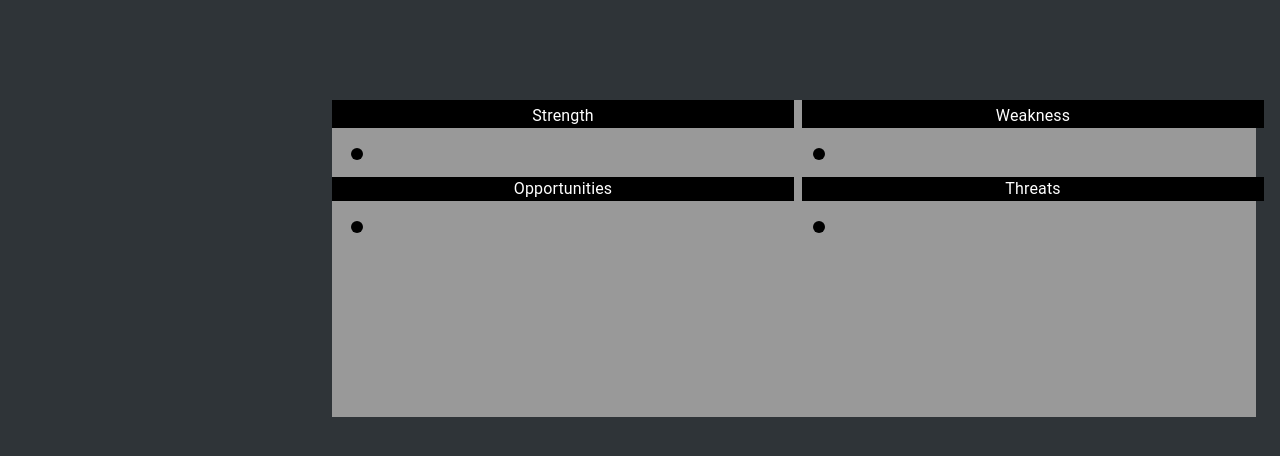
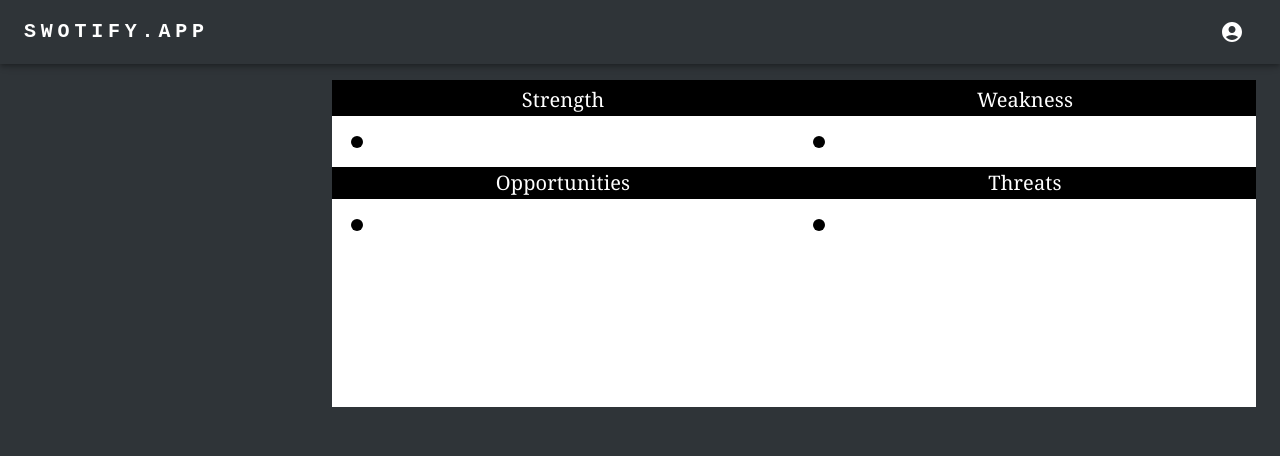
Before and after one commit to swetankkk/swot-frontend, a React (Create React App) app: page /board in a window 1280 px wide. Shown: the top 456 px of the page. Built offline with nearby package versions, Linux system fonts and the light colour scheme.

Commit message:
Minor theme changes and bug Fixes

```diff
--- a/src/App.css
+++ /dev/null
@@ -1,12 +0,0 @@
-* {
-  margin: 0;
-  padding: 0;
-}
-html,
-  body {
-  font-family: -apple-system, BlinkMacSystemFont,"Segoe UI", "Roboto","Ubuntu","Cantarell","Fira Sans", "Droid Sans","Helvetica Neue"
-sans-serif;
-background-color:#f3f5f7;
-background-repeat: no-repeat;
-background-position: right;
-}
--- a/src/Components/Editor.js
+++ b/src/Components/Editor.js
@@ -66,7 +66,7 @@ export default forwardRef(function Editor(
 	};
 
 	return (
-		<List sx={{ padding: 0 }} id={id?.toString()} ref={ref}>
+		<List sx={{ padding: 0 }} key={id?.toString()}>
 			<ListItem sx={{ display: 'flex' }}>
 				<ListItemIcon sx={{ paddingTop: '3px', minWidth: 'unset' }}>
 					<FiberManualRecordSharpIcon
@@ -89,7 +89,9 @@ export default forwardRef(function Editor(
 						'& .MuiInput-underline:after': {
 							borderBottom: 'unset',
 						},
+						width: '90%',
 					}}
+					inputRef={ref}
 				/>
 			</ListItem>
 		</List>
--- a/src/Pages/Board.js
+++ b/src/Pages/Board.js
@@ -2,6 +2,7 @@ import React, { useState, useRef, useEffect } from 'react';
 import { Container, TextareaAutosize, Typography } from '@mui/material';
 import Grid from '@mui/material/Unstable_Grid2';
 import Editor from '../Components/Editor';
+import { AuthenticatedHeader } from '../Components/AuthenticatedHeader';
 
 export function Board() {
 	const [points, setPoints] = useState({
@@ -11,26 +12,22 @@ export function Board() {
 		threats: [''],
 	});
 	const inputRef = useRef();
-
-	let lastChangeType = useRef('');
+	const [displayError, setError] = useState({
+		strength: false,
+		weakness: false,
+		opportunities: false,
+		threats: false,
+	});
 	useEffect(() => {
-		console.log('Use effect , current', inputRef.current);
 		if (inputRef.current) {
-			console.log('running focus');
-			//inputRef.current.focus();
-			setTimeout(() => {
-				inputRef.current.focus();
-			}, 0);
-			/*let no = points[lastChangeType.current].length - 1;
-			let focusElementId = `${lastChangeType.current}${no}`;
-			console.log('FocusElement', focusElementId);
-			const lastElement = inputRefs.current[focusElementId];
-			console.log('lastElement : ', lastElement);
-			if (lastElement) {
-				lastElement.focus();
-			}*/
+			inputRef.current.focus();
 		}
-	}, [points]);
+	}, [
+		points.strength.length,
+		points.weakness.length,
+		points.opportunities.length,
+		points.threats.length,
+	]);
 	const handleChange = (index, event, type) => {
 		const newValues = { ...points };
 		newValues[type][index] = event.target.value;
@@ -42,11 +39,14 @@ export function Board() {
 			event.preventDefault();
 			const { [type]: arr } = points;
 
-			if (points[type].length < 4) {
+			if (points[type].length < 3) {
 				setPoints((points) => ({ ...points, [type]: [...arr, ''] }));
-				lastChangeType.current = type;
-				//inputRefs.current.focus();
-			} else console.log('3 Points allowed max	');
+			} else {
+				setError((displayError) => ({ ...displayError, [type]: true }));
+				setTimeout(() => {
+					setError((displayError) => ({ ...displayError, [type]: false }));
+				}, 3000);
+			}
 		}
 	};
 
@@ -61,11 +61,13 @@ export function Board() {
 			}}
 			maxWidth={false}
 		>
+			<AuthenticatedHeader />
+
 			<Grid
 				container
 				sx={{
 					marginLeft: ' 25%',
-					marginTop: '100px',
+					marginTop: '80px',
 					display: 'flex',
 				}}
 				spacing={0}
@@ -79,7 +81,7 @@ export function Board() {
 						height: '240px',
 						display: 'flex',
 
-						backgroundColor: '#999999',
+						backgroundColor: 'white',
 						flexDirection: 'column',
 					}}
 					sx={{ marginRight: '0px' }}
@@ -92,7 +94,9 @@ export function Board() {
 							justifyContent: 'center',
 							display: 'flex',
 							paddingTop: '4px',
+							fontFamily: 'Georgia',
 						}}
+						variant='h6'
 					>
 						Strength
 					</Typography>
@@ -105,6 +109,11 @@ export function Board() {
 							ref={points.strength.length - 1 === index ? inputRef : null}
 						/>
 					))}
+					{displayError.strength ? (
+						<Typography sx={{ paddingLeft: '30px', color: '#BA0F30' }}>
+							Maximum 3 points allowed
+						</Typography>
+					) : null}
 				</Grid>
 
 				<Grid
@@ -117,7 +126,7 @@ export function Board() {
 						display: 'flex',
 						marginLeft: '0px',
 						justifyContent: 'flex-start',
-						backgroundColor: '#999999',
+						backgroundColor: 'white',
 						flexDirection: 'column',
 					}}
 				>
@@ -129,8 +138,9 @@ export function Board() {
 							justifyContent: 'center',
 							display: 'flex',
 							paddingTop: '4px',
-							marginLeft: '8px',
+							fontFamily: 'Georgia',
 						}}
+						variant='h6'
 					>
 						Weakness
 					</Typography>
@@ -140,8 +150,14 @@ export function Board() {
 							onChange={(e) => handleChange(index, e, 'weakness')}
 							onKeyDown={(e) => handleKeyDown(e, 'weakness')}
 							id={'weakness' + index}
+							ref={points.weakness.length - 1 === index ? inputRef : null}
 						/>
 					))}
+					{displayError.weakness ? (
+						<Typography sx={{ paddingLeft: '30px', color: '#BA0F30' }}>
+							Maximum 3 points allowed
+						</Typography>
+					) : null}
 				</Grid>
 				<Grid
 					xs={6}
@@ -153,7 +169,7 @@ export function Board() {
 						display: 'flex',
 						justifyContent: 'flex-start',
 						alignContent: 'center',
-						backgroundColor: '#999999',
+						backgroundColor: 'white',
 						marginTop: '-42.494%',
 						flexDirection: 'column',
 					}}
@@ -166,7 +182,9 @@ export function Board() {
 							justifyContent: 'center',
 							display: 'flex',
 							marginRight: '8px',
+							fontFamily: 'Georgia',
 						}}
+						variant='h6'
 					>
 						Opportunities
 					</Typography>
@@ -176,8 +194,14 @@ export function Board() {
 							onChange={(e) => handleChange(index, e, 'opportunities')}
 							onKeyDown={(e) => handleKeyDown(e, 'opportunities')}
 							id={'opportunities' + index}
+							ref={points.opportunities.length - 1 === index ? inputRef : null}
 						/>
 					))}
+					{displayError.opportunities ? (
+						<Typography sx={{ paddingLeft: '30px', color: '#BA0F30' }}>
+							Maximum 3 points allowed
+						</Typography>
+					) : null}
 				</Grid>
 				<Grid
 					xs={6}
@@ -189,7 +213,7 @@ export function Board() {
 						display: 'flex',
 						justifyContent: 'flex-start',
 						alignContent: 'center',
-						backgroundColor: '#999999',
+						backgroundColor: 'white',
 						marginLeft: '0',
 						marginTop: '-42.494%',
 						flexDirection: 'column',
@@ -202,8 +226,9 @@ export function Board() {
 							color: 'white',
 							justifyContent: 'center',
 							display: 'flex',
-							marginLeft: '8px',
+							fontFamily: 'Georgia',
 						}}
+						variant='h6'
 					>
 						Threats
 					</Typography>
@@ -213,8 +238,14 @@ export function Board() {
 							onChange={(e) => handleChange(index, e, 'threats')}
 							onKeyDown={(e) => handleKeyDown(e, 'threats')}
 							id={'threats' + index}
+							ref={points.threats.length - 1 === index ? inputRef : null}
 						/>
 					))}
+					{displayError.threats ? (
+						<Typography sx={{ paddingLeft: '30px', color: '#BA0F30' }}>
+							Maximum 3 points allowed
+						</Typography>
+					) : null}
 				</Grid>
 			</Grid>
 		</Container>
--- a/src/Pages/Home.js
+++ b/src/Pages/Home.js
@@ -60,7 +60,7 @@ export function Home() {
 							alignContent: 'center',
 						}}
 					>
-						<Item>Topic Name</Item>
+						<Item sx={{ backgroundColor: 'white' }}>Topic Name</Item>
 					</Grid>
 				))}
 			</Grid>
```
